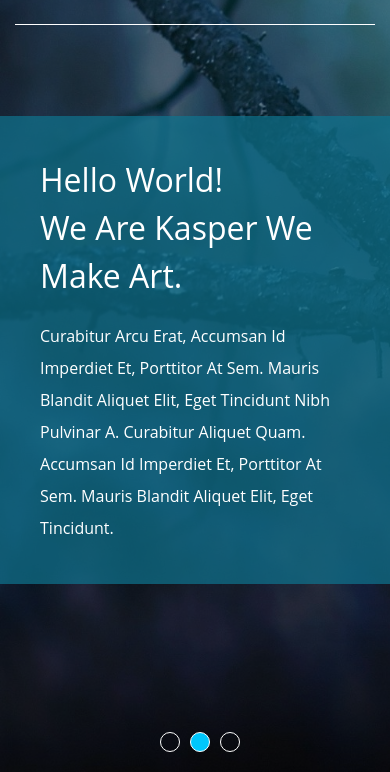
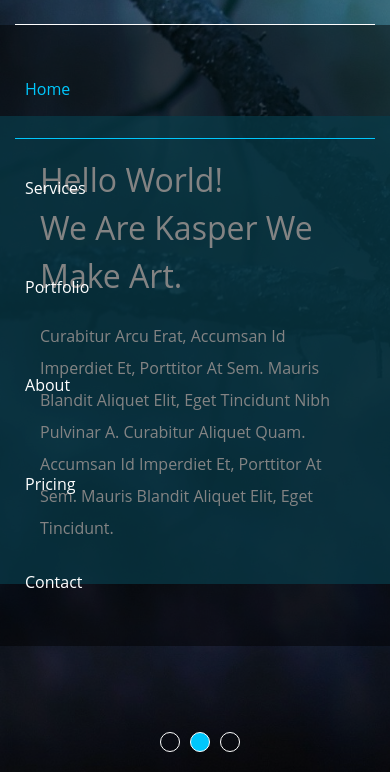
Before and after one commit to MoWael11/Kasper, a plain HTML site: page index.html in a window 390 px wide. Both pictures are taken after a click on the icon 284 px from the left and 48 px from the top of the page. Shown: the part 72-844 px from the top of the page. Drawn offline with Linux system fonts and the light colour scheme.

Commit message:
updeted pages

```diff
--- a/css/kasper.css
+++ b/css/kasper.css
@@ -140,6 +140,7 @@ hr {
 @media (max-width:768px) {
     .header .container .nav i:first-child {
         display: block;
+        cursor: pointer;
     }
 }
 .header .container .nav i:first-of-type {
@@ -153,16 +154,16 @@ hr {
     .header .container .nav ul {
         display: none;
     }
-    .header .container .nav i:first-of-type:hover + ul {
-        display: flex;
-        flex-direction: column;
-        position: absolute;
-        left: 0;
-        top: 100%;
-        width: 100%;
-        padding: 15px;
-        background-color: var(--overlay-color);
-    }
+}
+.open-menu {
+    display: flex !important;
+    flex-direction: column !important;
+    position: absolute !important;
+    left: 0 !important;
+    top: 100% !important;
+    width: 100% !important;
+    padding: 15px;
+    background-color: var(--overlay-color) !important;
 }
 .header .container .nav ul li a{
     padding: 40px 10px;
--- a/index.html
+++ b/index.html
@@ -11,14 +11,15 @@
         <link rel="preconnect" href="https://fonts.googleapis.com">
         <link rel="preconnect" href="https://fonts.gstatic.com" crossorigin>
         <link href="https://fonts.googleapis.com/css2?family=Work+Sans:ital,wght@0,200;0,300;0,400;0,500;0,600;0,700;1,200;1,300;1,400;1,500;1,600;1,700&display=swap" rel="stylesheet">
+        <script src="main.js" defer></script>
     </head>
     <body>
         <div class="header" >
             <div class="container">
                 <img src="images/logo.png" alt="">
                 <div class="nav">
-                    <i class="fas fa-bars toggle-menu"></i>
-                    <ul>
+                    <i id="menu" class="fas fa-bars toggle-menu"></i>
+                    <ul id="links">
                         <li><a href="#home" class="active">home</a></li>
                         <li><a href="#services">services</a></li>
                         <li><a href="#portfolio">portfolio</a></li>
--- /dev/null
+++ b/main.js
@@ -0,0 +1,8 @@
+window.addEventListener('load', () => {
+  const menu = document.getElementById('menu')
+  const links = document.getElementById('links')
+
+  menu.addEventListener('click', () => {
+    links.classList.toggle('open-menu')
+  })
+})
```
